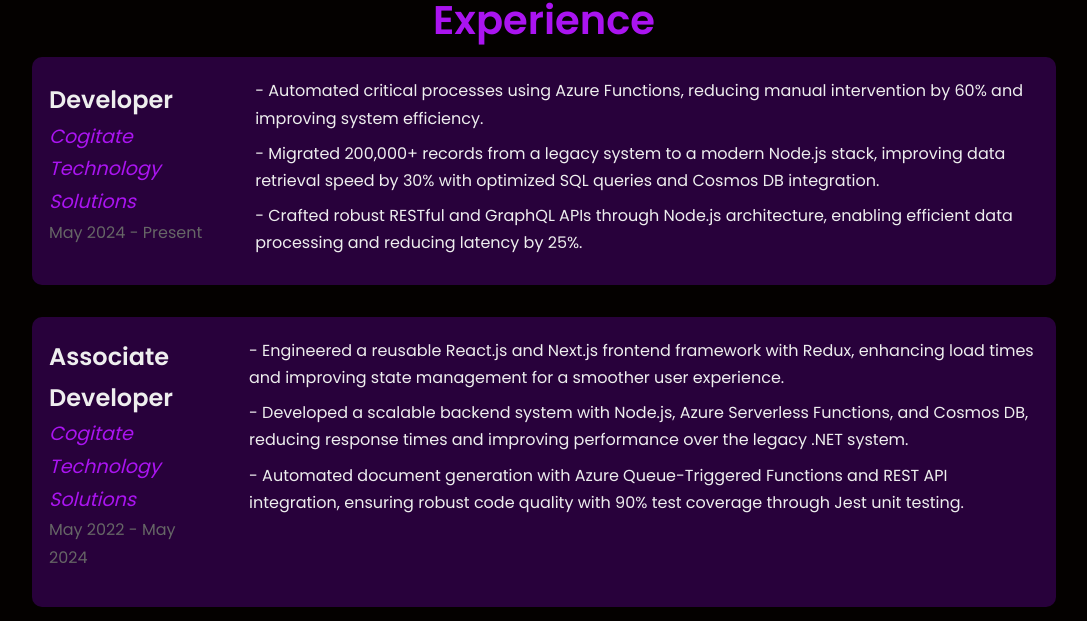
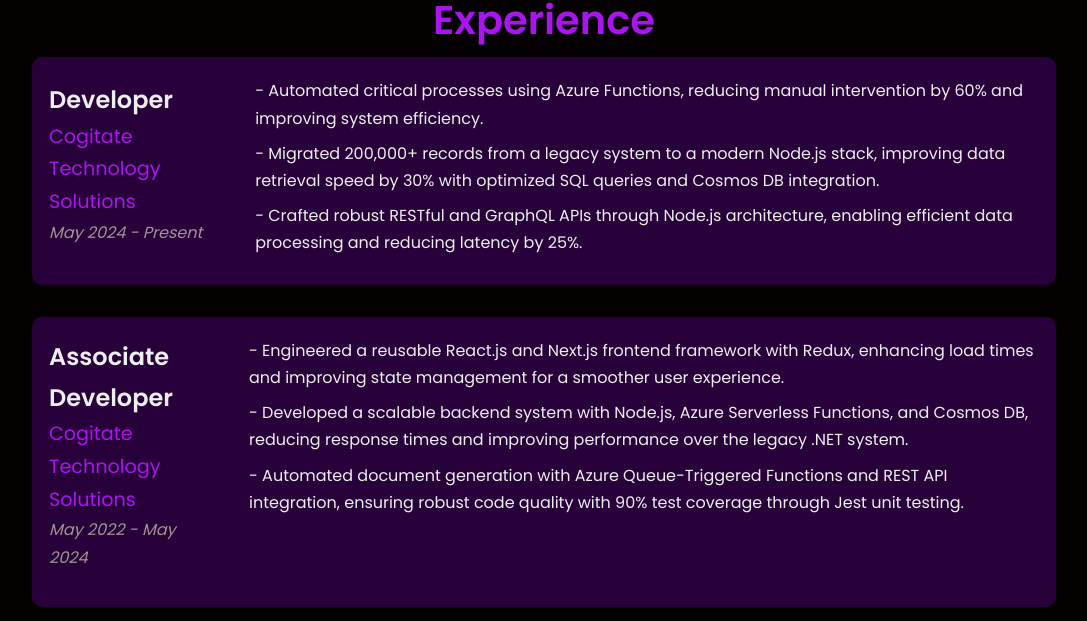
Before and after one commit to annnanya/annnanya.github.io, a React (Create React App) app: page / in a window 1280 px wide. Shown: the part 1160-1781 px from the top of the page, without its empty margins (96-1183 px from the left). Built offline with nearby package versions, Linux system fonts and the light colour scheme.

Commit message:
fixed experience section

```diff
--- a/src/components/Experience/Experience.css
+++ b/src/components/Experience/Experience.css
@@ -62,14 +62,15 @@
 
 .experience__company {
     font-size: 1.2rem;
-    font-style: italic;
+    font-style: bold;
     color: var(--color-accent);
 }
 
 .experience__duration {
     font-size: 1rem;
     margin-bottom: 1rem;
-    color: #666;
+    font-style: italic;
+    color: #a19494;
 }
 
 .experience__responsibilities {
--- a/src/components/Experience/Experience.js
+++ b/src/components/Experience/Experience.js
@@ -1,4 +1,5 @@
 import React from "react";
+import { motion } from "framer-motion";
 import "./Experience.css";
 
 const experiences = [
@@ -32,22 +33,39 @@
             <h1>Experience</h1>
             <div className="experience__container">
                 {experiences.map(({ id, role, company, duration, responsibilities }) => (
-                    <div key={id} className="experience__item">
+                    <motion.div
+                        key={id}
+                        initial={{ opacity: 0, translateY: 30 }}
+                        animate={{ opacity: 1, translateY: 0 }}
+                        transition={{ duration: 1, delay: 0.2 }}
+                        className="experience__item"
+                    >
                         <div className="desc">
                             <h3 className="experience__role">{role}</h3>
                             <p className="experience__company">{company}</p>
                             <p className="experience__duration">{duration}</p>
                         </div>
-                        <ul className="experience__responsibilities">
+                        <motion.ul
+                            initial={{ opacity: 0 }}
+                            animate={{ opacity: 1 }}
+                            transition={{ duration: 1, delay: 0.4 }}
+                            className="experience__responsibilities"
+                        >
                             {responsibilities.map((item, index) => (
-                                <li key={index}>{item}</li>
+                                <motion.li
+                                    key={index}
+                                    initial={{ opacity: 0 }}
+                                    animate={{ opacity: 1 }}
+                                    transition={{ duration: 0.6, delay: index * 0.2 }}
+                                >
+                                    {item}
+                                </motion.li>
                             ))}
-                        </ul>
-                    </div>
+                        </motion.ul>
+                    </motion.div>
                 ))}
             </div>
         </section>
-
     );
 };
 
--- a/src/components/Header/Skills.jsx
+++ b/src/components/Header/Skills.jsx
@@ -1,4 +1,5 @@
 import React from "react";
+import { motion } from "framer-motion";
 import "./Skills.css";
 
 const skills = [
@@ -33,13 +34,24 @@
         <section id="skills" className="skills-section">
             <h1>Skills</h1>
             <div className="skills-container">
-                <ul className="skills-list">
+                <motion.ul
+                    initial={{ opacity: 0 }}
+                    animate={{ opacity: 1 }}
+                    transition={{ duration: 1, delay: 0.2 }}
+                    className="skills-list"
+                >
                     {skills.map((skill, index) => (
-                        <li key={index} className="skill-item">
+                        <motion.li
+                            key={index}
+                            initial={{ opacity: 0 }}
+                            animate={{ opacity: 1 }}
+                            transition={{ duration: 0.5, delay: index * 0.1 }}
+                            className="skill-item"
+                        >
                             {skill}
-                        </li>
+                        </motion.li>
                     ))}
-                </ul>
+                </motion.ul>
             </div>
         </section>
     );
```
